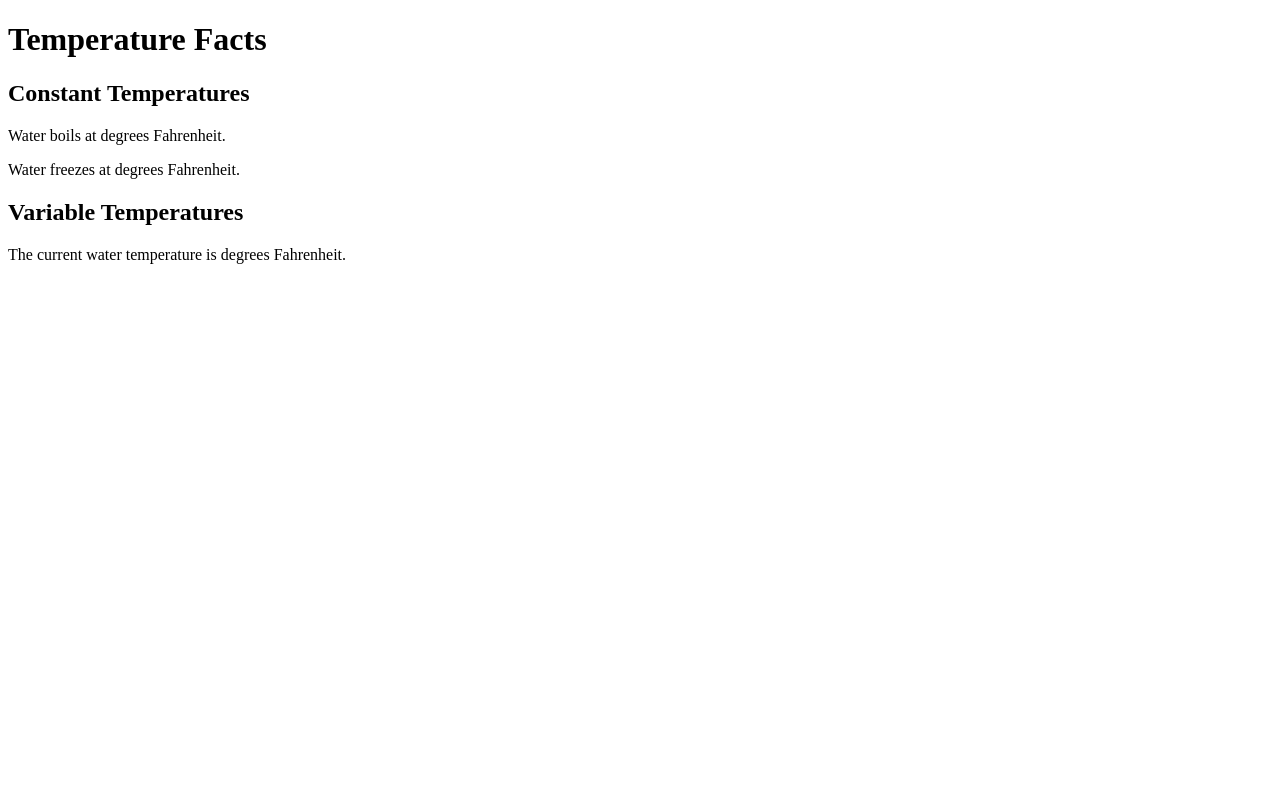
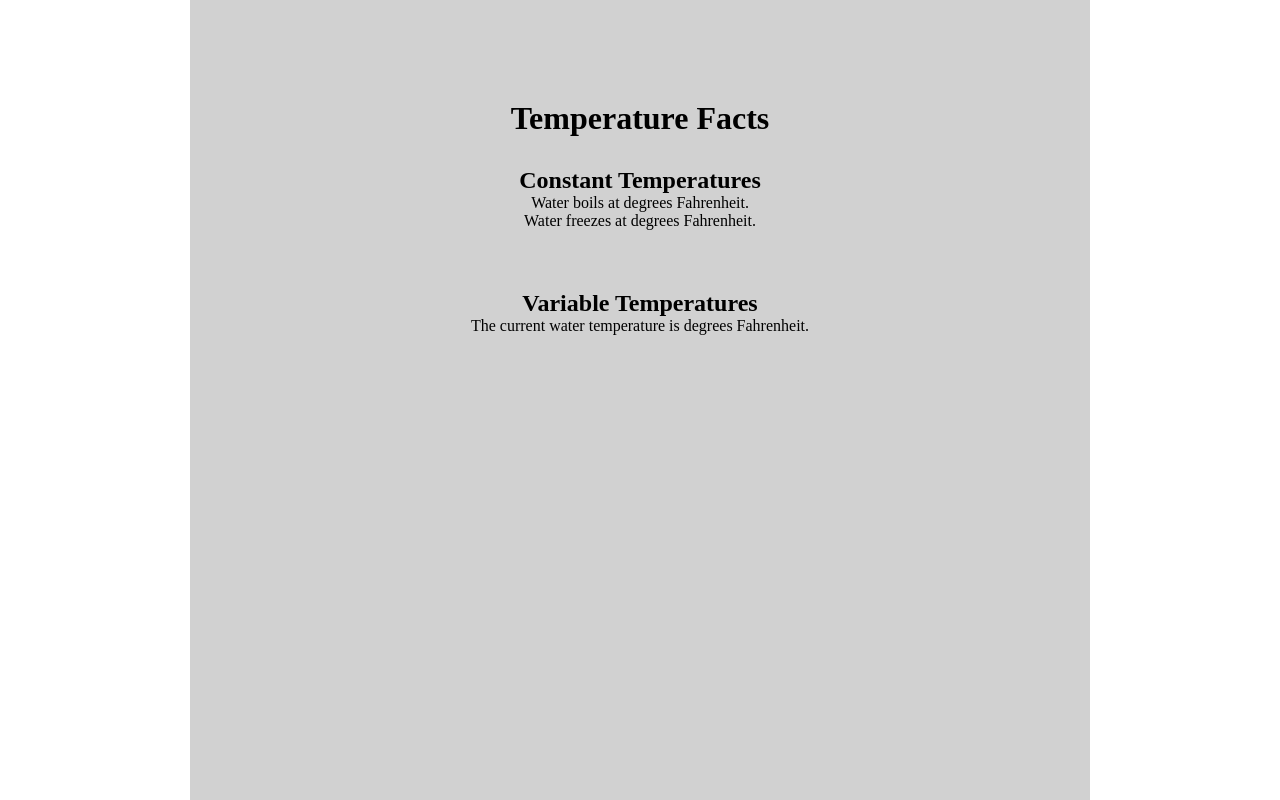
Before and after one commit to hannahder/m10-hw10-DeRuysscher-Hannah, a plain HTML site: page index.html in a window 1280 px wide. Drawn offline with Linux system fonts and the light colour scheme.

Commit message:
Styled page

```diff
--- a/index.html
+++ b/index.html
@@ -7,6 +7,7 @@
     <title>Homework 10</title>
   </head>
   <body>
+    <div class="body">
     <!-- Header -->
     <header>
       <h1>Temperature Facts</h1>
@@ -38,6 +39,7 @@
         <p>Jump on in.</p>
       </section>
     </footer>
+  </div>
     <script src="main.js"></script>
   </body>
 </html>
--- a/main.css
+++ b/main.css
@@ -1,3 +1,8 @@
+* {
+  padding: 0;
+  border: 0;
+  margin: 0;
+}
 
 .hide {
   opacity: 0;
@@ -6,3 +11,19 @@
   opacity: 1;
   transition: opacity 1s;
 }
+
+.body {
+  max-width: 900px;
+  margin: auto;
+  background-color: #d1d1d1;
+  text-align: center;
+  height: 100vh;
+}
+
+section {
+  padding: 30px 0;
+}
+
+header {
+  padding-top: 100px;
+}
```
